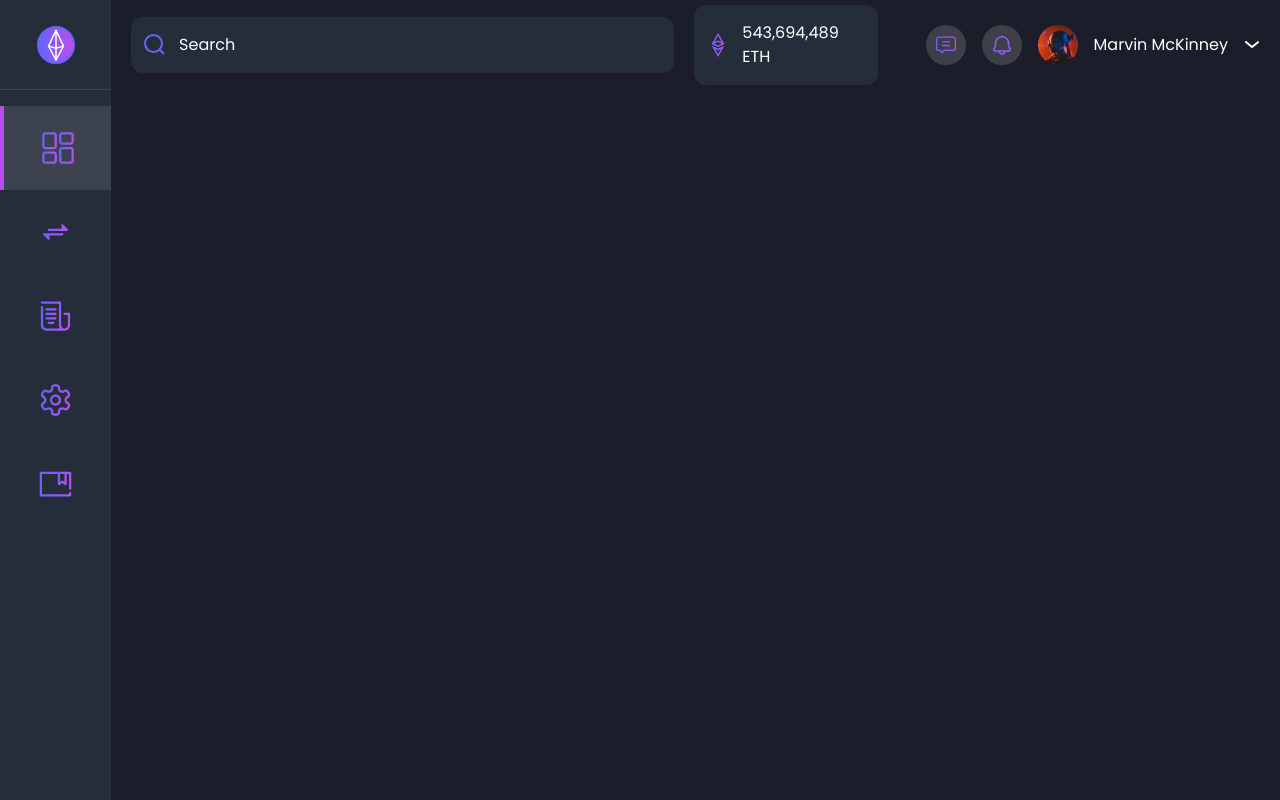
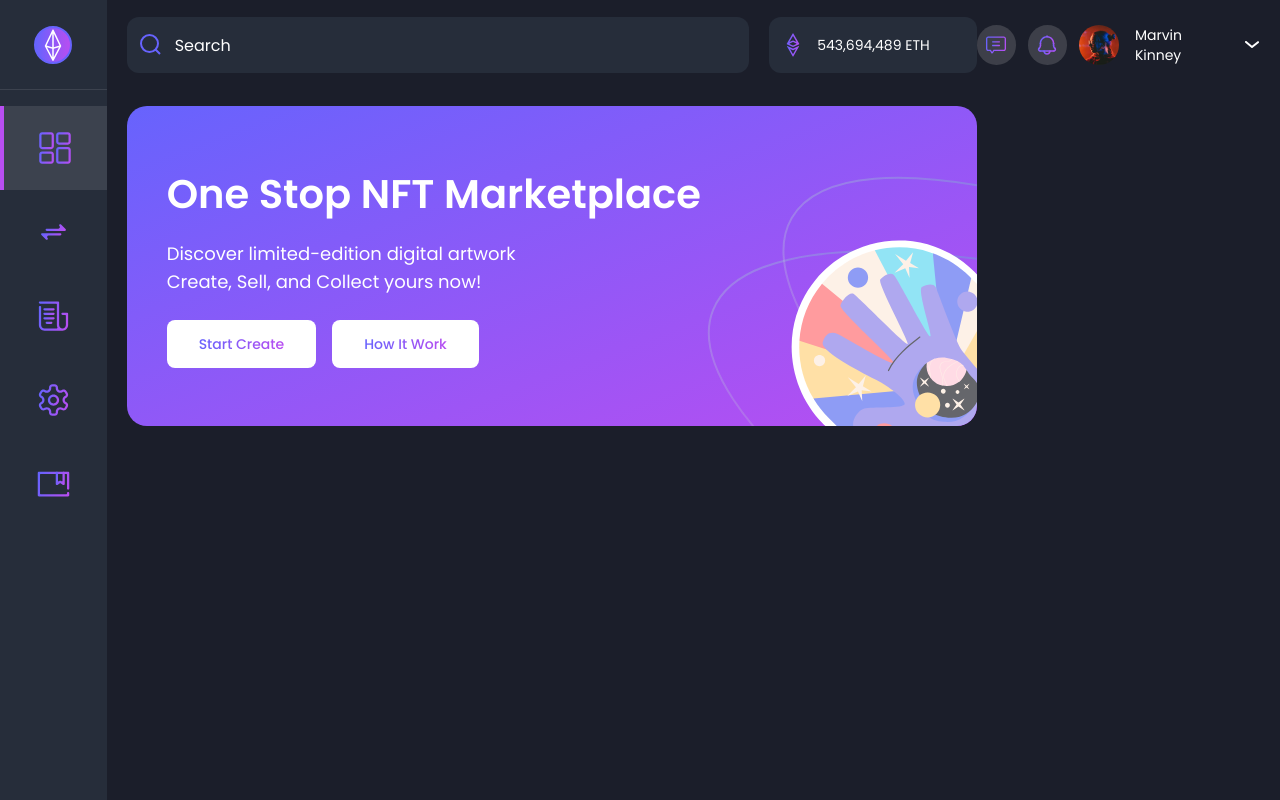
Before and after one commit to nzrmm/cuanmakers, a Vue app: page / in a window 1280 px wide. Built offline with nearby package versions, Linux system fonts and the light colour scheme.

Commit message:
add hero design

```diff
--- a/src/components/TheNavbar.vue
+++ /dev/null
@@ -1,50 +0,0 @@
-<template>
-  <nav class="h-[90px] flex items-center space-x-5">
-    <div class="w-6/12">
-      <input type="text" class="
-      w-full p-4 pl-12
-      rounded-12 bg-base
-      focus:ring-2 ring-white/10 outline-none
-      transition-all placeholder-white
-      bg-search"
-      placeholder="Search">
-    </div>
-
-    <div class="
-      w-2/12 p-4 pl-12
-      rounded-12 bg-base
-      transition-all bg-ethereum
-    ">
-      543,694,489 ETH
-    </div>
-
-    <div class="w-4/12 flex justify-end items-center">
-      <div class="nav-item">
-        <img src="@/assets/icons/message.svg" alt="message-icon">
-      </div>
-      <div class="nav-item">
-        <img src="@/assets/icons/notification.svg" alt="notification-icon">
-      </div>
-      <div class="flex items-center space-x-4">
-        <img src="@/assets/people/people-1.svg" alt="people-1">
-        <span>Marvin McKinney</span>
-        <img src="@/assets/icons/arrow-down.svg" alt="arrow-down-icon">
-      </div>
-    </div>
-  </nav>
-</template>
-
-<script>
-  export default {
-
-  }
-</script>
-
-<style scoped>
-  .nav-item {
-    @apply
-      w-[40px] h-[40px] mr-4
-      rounded-full bg-base-secondary/20
-      flex justify-center items-center
-  }
-</style>
--- a/src/components/TheSidebarMenu.vue
+++ /dev/null
@@ -1,52 +0,0 @@
-<template>
-  <aside class="w-[122px] min-h-screen bg-base">
-    <div class="
-        mb-[16px]
-        h-[90px]
-        border-b border-white/10
-        flex justify-center items-center
-      ">
-      <div class="
-          w-[38px] h-[38px]
-          rounded-full
-          bg-gradient-to-r from-blue to-purple
-          flex justify-center items-center
-          border-2 border-blue
-        ">
-        <img src="@/assets/icons/logo.svg" alt="logo-icon" />
-      </div>
-    </div>
-
-    <div>
-      <a href="#" class="list-item bg-white/10 border-l-4">
-        <img src="@/assets/icons/discover.svg" alt="discover-icon">
-      </a>
-      <a href="#" class="list-item list-item-hover">
-        <img src="@/assets/icons/transfer.svg" alt="transfer-icon">
-      </a>
-      <a href="#" class="list-item list-item-hover">
-        <img src="@/assets/icons/note.svg" alt="note-icon">
-      </a>
-      <a href="#" class="list-item list-item-hover">
-        <img src="@/assets/icons/setting.svg" alt="setting-icon">
-      </a>
-      <a href="#" class="list-item list-item-hover">
-        <img src="@/assets/icons/bookmark.svg" alt="bookmark-icon">
-      </a>
-    </div>
-  </aside>
-</template>
-
-<script>
-export default {};
-</script>
-
-<style scoped>
-  .list-item {
-    @apply h-[84px] border-purple flex justify-center items-center transition-all
-  }
-
-  .list-item-hover {
-    @apply hover:bg-white/10 hover:border-l-4
-  }
-</style>
--- /dev/null
+++ b/src/components/atoms/ButtonHero.vue
@@ -0,0 +1,7 @@
+<template>
+  <button class="px-8 py-3 rounded-8 bg-white text-blue">
+    <span class="font-medium text-sm bg-gradient-to-r from-blue to-purple text-transparent bg-clip-text">
+      <slot></slot>
+    </span>
+  </button>
+</template>
--- /dev/null
+++ b/src/components/atoms/Logo.vue
@@ -0,0 +1,7 @@
+<template>
+  <div class="mb-[16px] h-[90px] border-b border-white/10 flex justify-center items-center">
+    <div class="w-[38px] h-[38px] rounded-full bg-gradient-to-r from-blue to-purple flex justify-center items-center border-2 border-blue">
+      <img src="@/assets/icons/logo.svg" alt="logo-icon" />
+    </div>
+  </div>
+</template>
--- /dev/null
+++ b/src/components/atoms/NavbarNotification.vue
@@ -0,0 +1,28 @@
+<template>
+  <div class="nav-item">
+    <img :src="`./src/assets/icons/${src}`" :alt="alt">
+  </div>
+</template>
+
+<script>
+  export default {
+    name: 'NavbarNotification',
+    props: {
+      src: {
+        type: String
+      },
+      alt: {
+        type: String
+      }
+    }
+  }
+</script>
+
+<style scoped>
+  .nav-item {
+    @apply
+      w-[40px] h-[40px]
+      rounded-full bg-base-secondary/20
+      flex justify-center items-center
+  }
+</style>
--- /dev/null
+++ b/src/components/atoms/NavbarProfile.vue
@@ -0,0 +1,7 @@
+<template>
+  <div class="flex items-center space-x-4">
+    <img src="@/assets/people/people-1.svg" alt="people-1">
+      <span class="text-sm">Marvin Kinney</span>
+    <img src="@/assets/icons/arrow-down.svg" alt="arrow-down-icon">
+  </div>
+</template>
--- /dev/null
+++ b/src/components/atoms/SidebarLink.vue
@@ -0,0 +1,36 @@
+<template>
+  <router-link :to="{name: to}" class="list-item list-item-hover">
+    <img :src="`./src/assets/icons/${src}`" :alt="alt">
+  </router-link>
+</template>
+
+<script>
+  export default {
+    name: 'SidebarLink',
+    props: {
+      to: {
+        type: String
+      },
+      src: {
+        type: String
+      },
+      alt: {
+        type: String
+      }
+    }
+  }
+</script>
+
+<style scoped>
+  .list-item {
+    @apply h-[84px] border-purple flex justify-center items-center transition-all
+  }
+
+  .list-item-hover {
+    @apply hover:bg-white/10 hover:border-l-4
+  }
+
+  .router-link-exact-active {
+    @apply bg-white/10 border-l-4
+  }
+</style>
--- /dev/null
+++ b/src/components/templates/TheMain.vue
@@ -0,0 +1,32 @@
+<template>
+  <main class="w-9/12 text-white">
+    <div class="bg-gradient-to-br from-blue to-purple rounded-20 overflow-hidden">
+
+      <!-- Content Hero -->
+      <div class="h-[320px] px-10 flex flex-col justify-center bg-illustration">
+        <h1 class="text-[40px] font-semibold mb-4">One Stop NFT Marketplace</h1>
+        <div class="mb-6">
+          <p class="text-lg ">Discover limited-edition digital artwork</p>
+          <p class="text-lg ">Create, Sell, and Collect yours now!</p>
+        </div>
+
+        <div class="flex space-x-4">
+          <ButtonHero>Start Create</ButtonHero>
+          <ButtonHero>How It Work</ButtonHero>
+        </div>
+
+      </div>
+    </div>
+  </main>
+</template>
+
+<script>
+  import ButtonHero from '@/components/atoms/ButtonHero.vue';
+
+  export default {
+    name: 'TheMain',
+    components: {
+      ButtonHero
+    }
+  }
+</script>
--- /dev/null
+++ b/src/components/templates/TheNavbar.vue
@@ -0,0 +1,42 @@
+<template>
+  <nav class="mb-[16px] w-full text-white">
+    <div class="h-[90px] flex items-center">
+
+      <div class="w-9/12 flex items-center gap-5">
+
+        <!-- Search Bar -->
+        <div class="w-9/12">
+          <input type="text" class="w-full h-[56px] pl-12 rounded-12 bg-base focus:ring-2 ring-white/10 outline-none transition-all placeholder-white bg-search" placeholder="Search">
+        </div>
+
+        <!-- Ethereum Bar -->
+        <div class="w-3/12">
+          <div class="h-[56px] pl-12 rounded-12 bg-base transition-all bg-ethereum flex items-center">
+            <span class="text-sm">543,694,489 ETH</span>
+          </div>
+        </div>
+      </div>
+
+      <!-- Notification and Profile Bar -->
+      <div class="w-3/12 flex justify-end items-center gap-3">
+        <NavbarNotification src="message.svg" alt="message-icon"/>
+        <NavbarNotification src="notification.svg" alt="notification-icon"/>
+        <NavbarProfile />
+      </div>
+
+    </div>
+  </nav>
+</template>
+
+<script>
+import NavbarNotification from '@/components/atoms/NavbarNotification.vue';
+import NavbarProfile from '@/components/atoms/NavbarProfile.vue';
+
+export default {
+  name: 'TheNavbar',
+  components: {
+    NavbarNotification,
+    NavbarProfile
+  }
+}
+</script>
--- /dev/null
+++ b/src/components/templates/TheSidebarMenu.vue
@@ -0,0 +1,29 @@
+<template>
+  <aside class="w-1/12 min-h-screen bg-base">
+
+    <!-- Logo Menu -->
+    <Logo />
+
+    <!-- Feature Menu -->
+    <div>
+      <SidebarLink to="Discover" src="discover.svg" alt="discover-icon" />
+      <SidebarLink to="Transfer" src="transfer.svg" alt="transfer-icon" />
+      <SidebarLink to="Transfer" src="note.svg" alt="note-icon" />
+      <SidebarLink to="Transfer" src="setting.svg" alt="setting-icon" />
+      <SidebarLink to="Transfer" src="bookmark.svg" alt="bookmark-icon" />
+    </div>
+  </aside>
+</template>
+
+<script>
+import Logo from '@/components/atoms/Logo.vue';
+import SidebarLink from '@/components/atoms/SidebarLink.vue';
+
+export default {
+  name: 'TheSidebarMenu',
+  components: {
+    Logo,
+    SidebarLink
+  }
+}
+</script>
--- a/src/main.css
+++ b/src/main.css
@@ -1,4 +1,11 @@
 @import url('https://fonts.googleapis.com/css2?family=Poppins:wght@300;400;500;600;700&display=swap');
+/*
+  - Light : 300
+  - Reguler : 400
+  - Medium : 500
+  - Semibold : 600
+  - Bold : 700
+*/
 
 @tailwind base;
 @tailwind components;
@@ -16,4 +23,10 @@
     background-repeat: no-repeat;
     background-position: 12px center;
   }
+
+  .bg-illustration {
+    background-image: url('@/assets/illustrations/illustration-1.svg');
+    background-repeat: no-repeat;
+    background-position: right bottom;
+  }
 }
--- a/src/views/Discover.vue
+++ b/src/views/Discover.vue
@@ -1,21 +1,28 @@
 <template>
   <div class="flex">
     <TheSidebarMenu />
-    <main class="container text-white">
+
+    <div class="w-11/12 container">
       <TheNavbar />
-    </main>
+
+      <div>
+      <TheMain />
+      </div>
+    </div>
   </div>
 </template>
 
 <script>
-import TheSidebarMenu from '@/components/TheSidebarMenu.vue';
-import TheNavbar from '@/components/TheNavbar.vue';
+import TheSidebarMenu from '@/components/templates/TheSidebarMenu.vue';
+import TheNavbar from '@/components/templates/TheNavbar.vue';
+import TheMain from '@/components/templates/TheMain.vue';
 
 export default {
   name: 'Discover',
   components: {
     TheSidebarMenu,
-    TheNavbar
+    TheNavbar,
+    TheMain
   },
 };
 </script>
```
Also changed, not shown: src/assets/illustrations/illustration-1.png (added), src/assets/illustrations/illustration-1.svg (added).
